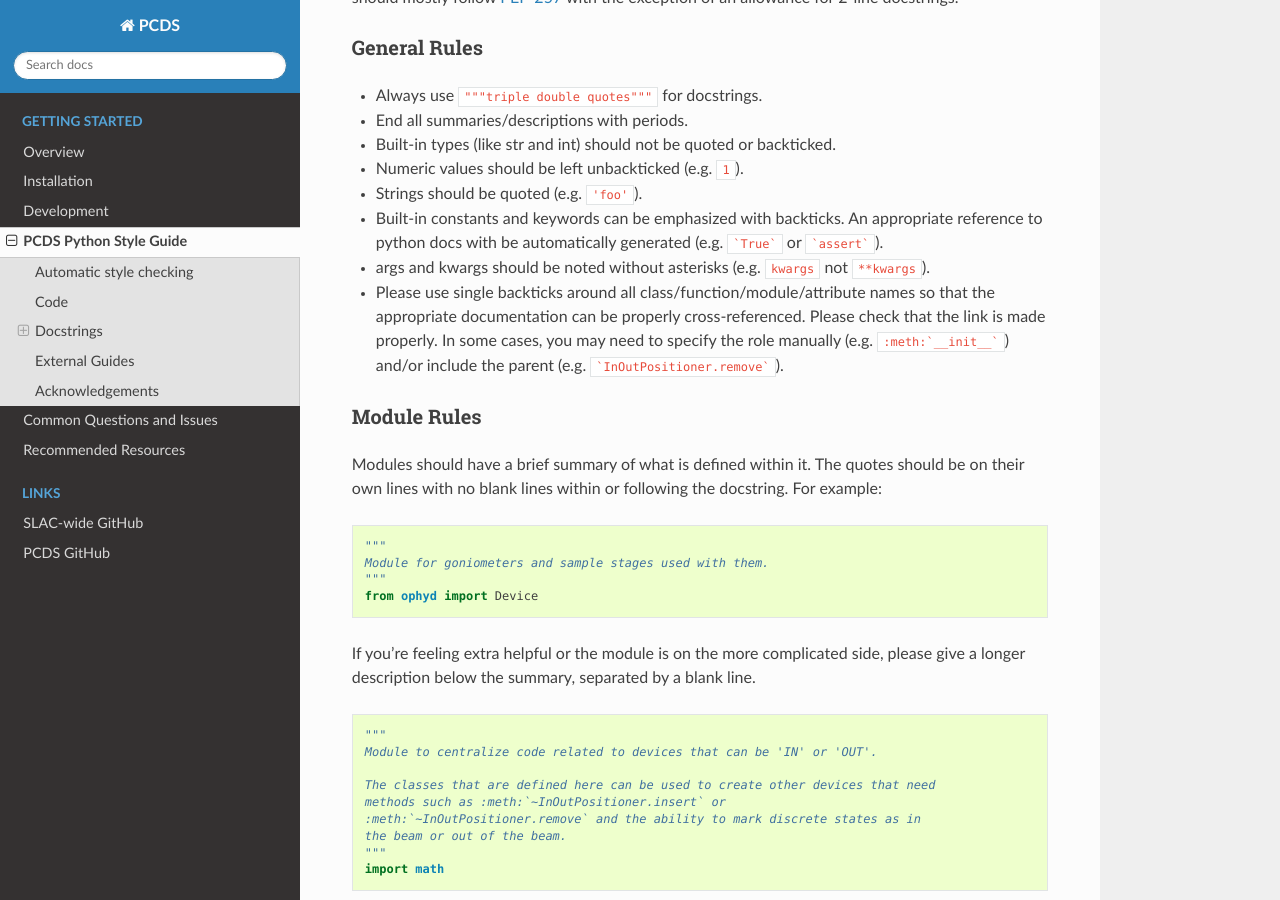
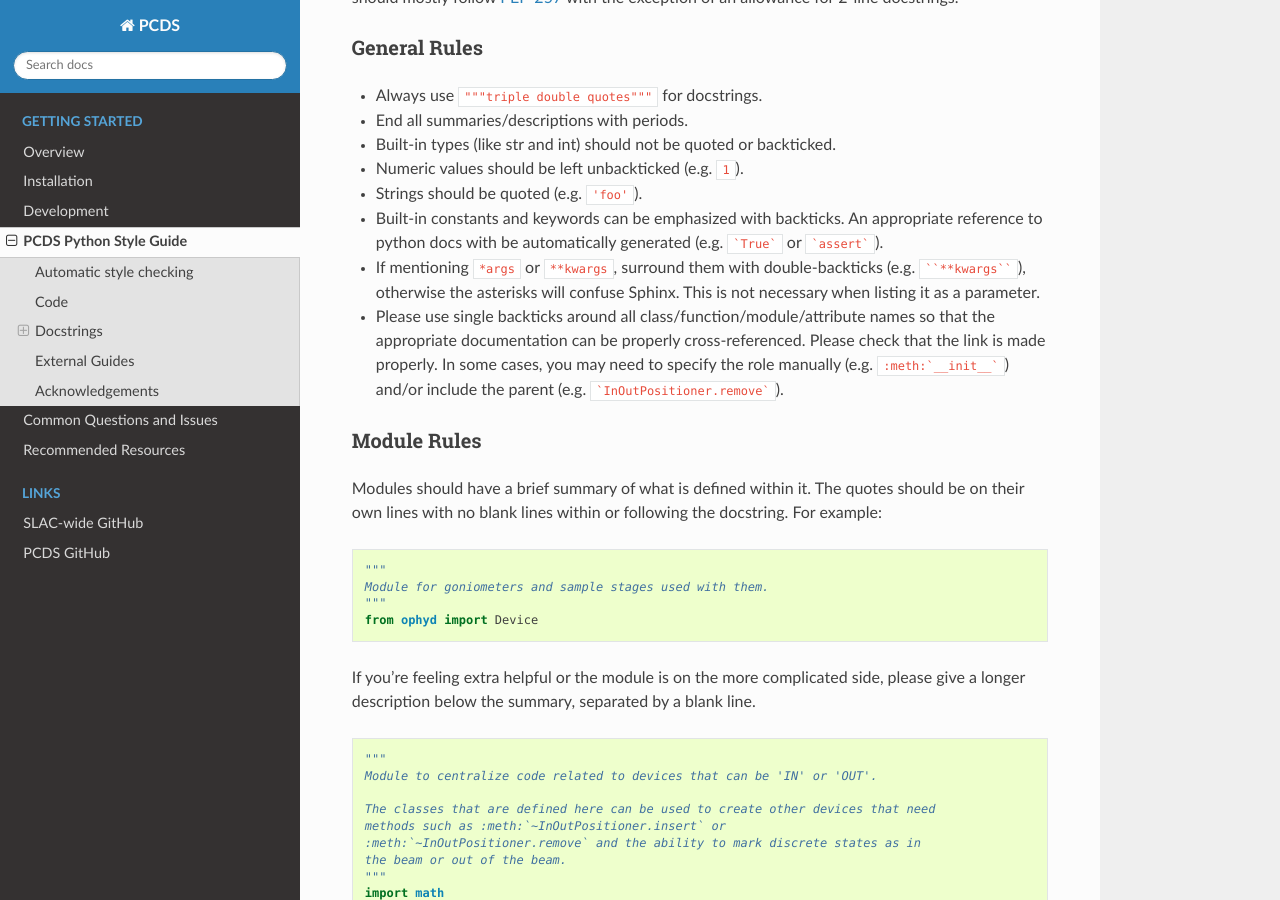
Before and after one commit to pcdshub/pcdshub.github.io, a Sphinx documentation site: the page built from source/style.rst, in a window 1280 px wide and 900 px high, scrolled down 798 px. Built offline with Sphinx 7.4.7 and the Read the Docs theme 2.0.0, drawn with Linux system fonts in a browser that asks for light colours; some of the changed text lies outside the part shown.

Commit message:
MNT: Fix rule about **kwargs

`````diff
--- a/source/style.rst
+++ b/source/style.rst
@@ -43,8 +43,9 @@ General Rules
 * Built-in constants and keywords can be emphasized with backticks. An
   appropriate reference to python docs with be automatically generated
   (e.g. ```True``` or ```assert```).
-* args and kwargs should be noted without asterisks (e.g. ``kwargs`` not
-  ``**kwargs``).
+* If mentioning ``*args`` or ``**kwargs``, surround them with double-backticks
+  (e.g. ````**kwargs````), otherwise the asterisks will confuse Sphinx. This
+  is not necessary when listing it as a parameter.
 * Please use single backticks around all class/function/module/attribute names
   so that the appropriate documentation can be properly cross-referenced.
   Please check that the link is made properly. In some cases, you may need to
@@ -148,7 +149,7 @@ Some PCDS-specific rules for these docstrings:
 
     def collect_prefixes(cls, device, kwargs):
         """
-        Gather all the special prefixes from a device's kwargs.
+        Gather all the special prefixes from a device's ``**kwargs``.
 
         This must be called once during the ``__init__`` of a device with
         UnrelatedComponent instances.
`````
